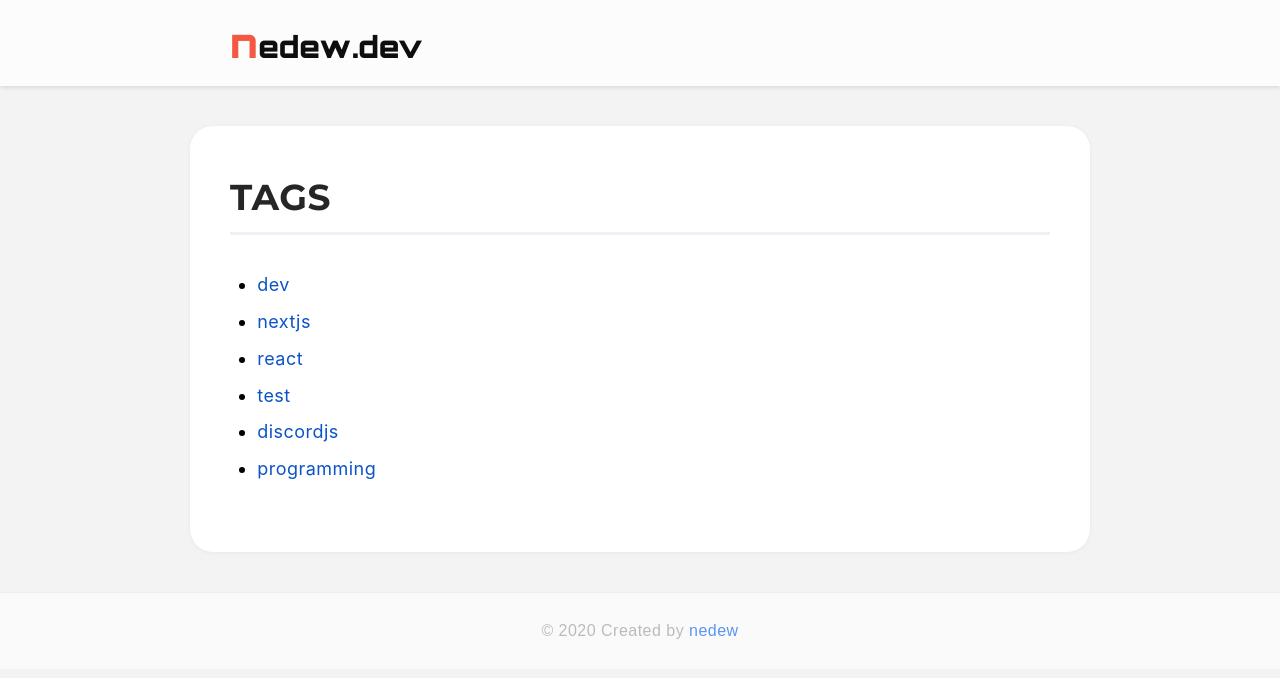
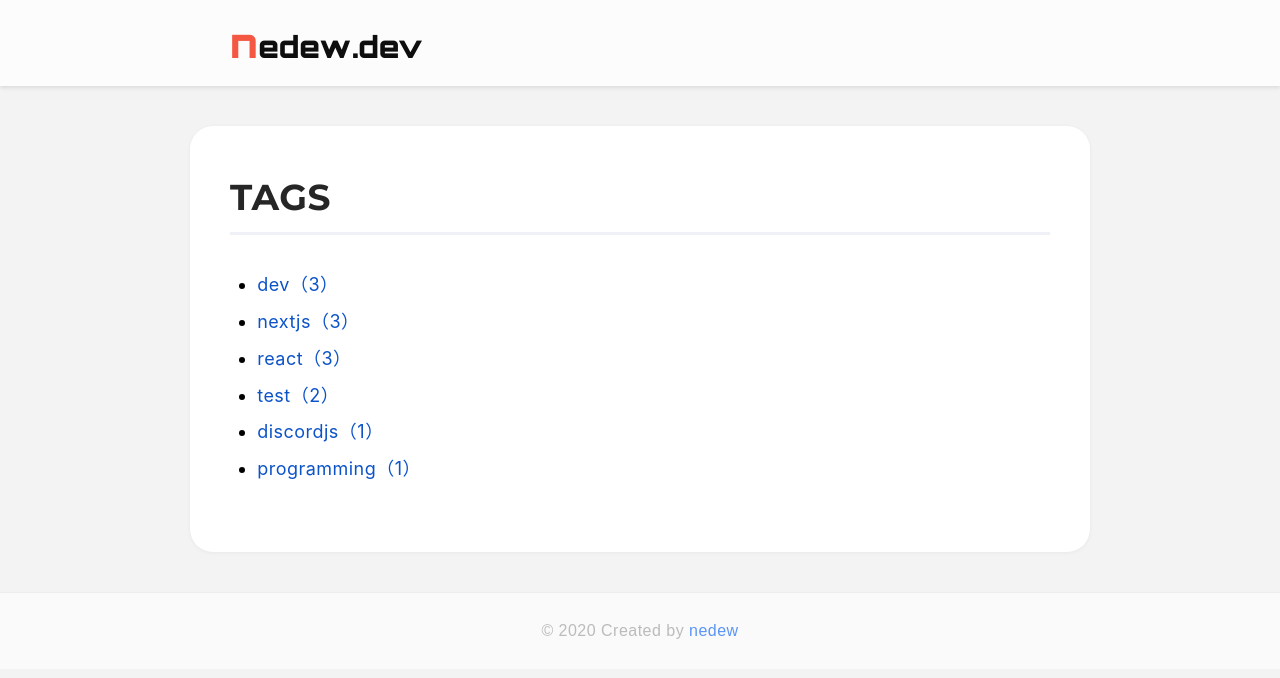
Before and after one commit to nedew/blog, a Next.js app: page /tags in a window 1280 px wide. Shown: the top 678 px of the page. Built offline with nearby package versions, Linux system fonts and the light colour scheme; a web font is replaced by a local one.

Commit message:
タグ一覧ページでタグの横に記事数を表示

```diff
--- a/components/TagList.tsx
+++ b/components/TagList.tsx
@@ -2,15 +2,18 @@ import Link from 'next/link'
 import styles from './styles/taglist.module.scss'
 
 export default function TagList(props: {
-  tags: string[]
+  tags: {
+    name: string
+    number: string
+  }[]
 }) {
   return (
     <ul className={styles.tags}>
       {props.tags.map((tag, index) => {
         return (
           <li className={styles.tag} key={index}>
-            <Link href={`/tags/${tag}`}>
-              <a>{tag}</a>
+            <Link href={`/tags/${tag.name}`}>
+              <a>{tag.name}（{tag.number}）</a>
             </Link>
           </li>
         )
--- a/pages/tags/index.tsx
+++ b/pages/tags/index.tsx
@@ -7,7 +7,12 @@ import tagMap from '../../gen/tagMap.json'
 import { siteName } from '../../config/blog.config.json'
 
 // /tags page
-export default ({ tags }: { tags: string[] }) => {
+export default ({ tags }: {
+  tags: {
+    name: string
+    number: string
+  }[]
+}) => {
   return (
     <>
       <Head>
@@ -24,7 +29,9 @@ export default ({ tags }: { tags: string[] }) => {
 export const getStaticProps: GetStaticProps = async () => {
   return {
     props: {
-      tags: Object.keys(tagMap),
+      tags: Object.keys(tagMap).map((tag) => {
+        return { name: tag, number: String(tagMap[tag].length) }
+      }),
     }
   }
 }
```
